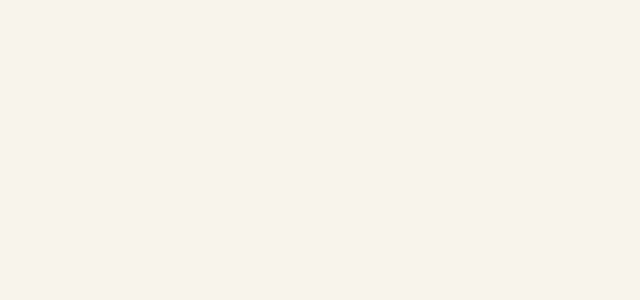
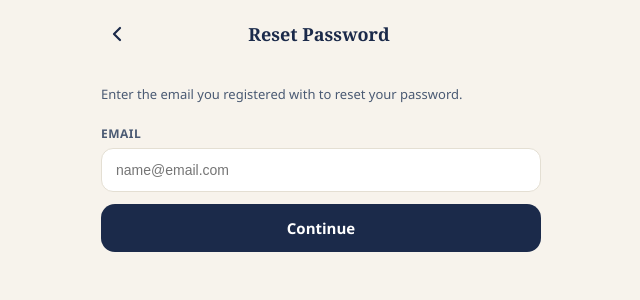
Before and after one commit to Praveena898/Nichex, a Vue app in the folder Frontend/: page /forgot-password in a window 1280 px wide. Before the commit this address had no page. Shown: the top 300 px of the page, without its empty margins (319-959 px from the left). Built offline with nearby package versions, Linux system fonts and the light colour scheme.

Commit message:
Forget password Change

```diff
--- a/Frontend/src/router/index.js
+++ b/Frontend/src/router/index.js
@@ -4,6 +4,7 @@ const routes = [
   { path: '/', name: 'splash', component: () => import('../views/SplashView.vue') },
   { path: '/onboarding', name: 'onboarding', component: () => import('../views/OnboardingView.vue') },
   { path: '/login', name: 'login', component: () => import('../views/LoginView.vue') },
+  { path: '/forgot-password', name: 'forgot-password', component: () => import('../views/ForgotPasswordView.vue') },
   { path: '/register', name: 'register', component: () => import('../views/RegisterView.vue') },
   { path: '/dashboard', name: 'dashboard', component: () => import('../views/DashboardView.vue') },
   { path: '/incoming-call', name: 'incoming-call', component: () => import('../views/IncomingCallView.vue') },
--- /dev/null
+++ b/Frontend/src/views/ForgotPasswordView.vue
@@ -0,0 +1,128 @@
+<template>
+  <div class="page">
+    <div class="topbar">
+      <button class="back-arrow" @click="$router.push('/login')" aria-label="Go back">
+        <svg width="24" height="24" viewBox="0 0 24 24" fill="none" stroke="currentColor" stroke-width="2.2" stroke-linecap="round" stroke-linejoin="round">
+          <path d="M15 18l-6-6 6-6" />
+        </svg>
+      </button>
+      <h2>Reset Password</h2>
+      <span style="width:36px;"></span>
+    </div>
+
+    <div class="content" style="padding-top:10px;">
+
+      <!-- Step 1: verify email -->
+      <template v-if="step === 'verify'">
+        <p class="muted" style="margin-bottom:22px;">Enter the email you registered with to reset your password.</p>
+
+        <label class="label">Email</label>
+        <input class="field" v-model="email" placeholder="name@email.com" :style="verifyError ? 'border-color:var(--red);' : ''" />
+        <div v-if="verifyError" class="field-error">{{ verifyError }}</div>
+
+        <button class="btn btn-primary" @click="verifyEmail">Continue</button>
+      </template>
+
+      <!-- Step 2: set new password -->
+      <template v-else-if="step === 'reset'">
+        <p class="muted" style="margin-bottom:22px;">Choose a new password for <strong>{{ email }}</strong>.</p>
+
+        <label class="label">New Password</label>
+        <input class="field" type="password" v-model="newPassword" placeholder="At least 6 characters" :style="resetError ? 'border-color:var(--red);' : ''" />
+
+        <label class="label">Confirm New Password</label>
+        <input class="field" type="password" v-model="confirmPassword" placeholder="Re-enter password" :style="resetError ? 'border-color:var(--red);' : ''" />
+        <div v-if="resetError" class="field-error">{{ resetError }}</div>
+
+        <button class="btn btn-primary" @click="resetPassword">Reset Password</button>
+      </template>
+
+      <!-- Step 3: success -->
+      <template v-else>
+        <div style="text-align:center; padding-top:30px;">
+          <div style="width:70px;height:70px;border-radius:50%; background:rgba(47,158,104,0.12); border:2px solid var(--green); display:flex;align-items:center;justify-content:center; font-size:28px; margin:0 auto 18px;">✅</div>
+          <h2>Password Updated</h2>
+          <p class="muted" style="margin:8px 0 24px;">You can now log in with your new password.</p>
+          <button class="btn btn-primary" @click="$router.push('/login')">Go to Login</button>
+        </div>
+      </template>
+
+    </div>
+  </div>
+</template>
+
+<script setup>
+import { ref } from 'vue'
+
+const step = ref('verify')
+const email = ref('')
+const newPassword = ref('')
+const confirmPassword = ref('')
+const verifyError = ref('')
+const resetError = ref('')
+
+const emailPattern = /^[^\s@]+@[^\s@]+\.[^\s@]+$/
+
+function verifyEmail() {
+  verifyError.value = ''
+
+  if (!emailPattern.test(email.value.trim())) {
+    verifyError.value = 'Please enter a valid email address.'
+    return
+  }
+
+  const saved = localStorage.getItem('digitalBodyguard.account')
+  if (!saved) {
+    verifyError.value = 'No account found. Please create an account first.'
+    return
+  }
+
+  const account = JSON.parse(saved)
+  if (account.email !== email.value.trim().toLowerCase()) {
+    verifyError.value = 'No account found with that email.'
+    return
+  }
+
+  step.value = 'reset'
+}
+
+function resetPassword() {
+  resetError.value = ''
+
+  if (newPassword.value.length < 6) {
+    resetError.value = 'Password must be at least 6 characters.'
+    return
+  }
+  if (newPassword.value !== confirmPassword.value) {
+    resetError.value = 'Passwords do not match.'
+    return
+  }
+
+  const saved = localStorage.getItem('digitalBodyguard.account')
+  const account = JSON.parse(saved)
+  account.password = newPassword.value
+  localStorage.setItem('digitalBodyguard.account', JSON.stringify(account))
+
+  step.value = 'done'
+}
+</script>
+
+<style scoped>
+.back-arrow {
+  background: none;
+  border: none;
+  color: var(--navy);
+  padding: 4px;
+  display: flex;
+  align-items: center;
+  justify-content: center;
+  cursor: pointer;
+  transition: opacity 0.15s ease;
+}
+.back-arrow:hover { opacity: 0.6; }
+.field-error {
+  color: var(--red);
+  font-size: 12px;
+  margin: -6px 0 12px;
+}
+</style>
--- a/Frontend/src/views/LoginView.vue
+++ b/Frontend/src/views/LoginView.vue
@@ -1,7 +1,16 @@
 <template>
   <div class="page">
-    <div class="content" style="padding-top:60px;">
-      <h2 style="margin-bottom:4px;">{{ t('login.title') }}</h2>
+    <div class="topbar">
+      <button class="back-arrow" @click="$router.back()" aria-label="Go back">
+        <svg width="24" height="24" viewBox="0 0 24 24" fill="none" stroke="currentColor" stroke-width="2.2" stroke-linecap="round" stroke-linejoin="round">
+          <path d="M15 18l-6-6 6-6" />
+        </svg>
+      </button>
+      <h2>{{ t('login.title') }}</h2>
+      <span style="width:36px;"></span>
+    </div>
+
+    <div class="content" style="padding-top:20px;">
       <p class="muted" style="margin-bottom:26px;">{{ t('login.subtitle') }}</p>
 
       <label class="label">{{ t('login.emailLabel') }}</label>
@@ -14,7 +23,7 @@
 
       <div class="row" style="margin-bottom:20px;">
         <label class="muted"><input type="checkbox" /> {{ t('login.remember') }}</label>
-        <router-link to="/help" class="muted" style="text-decoration:underline;">{{ t('login.forgot') }}</router-link>
+        <router-link to="/forgot-password" class="muted" style="text-decoration:underline;">{{ t('login.forgot') }}</router-link>
       </div>
 
       <div v-if="formError" class="field-error" style="margin-bottom:12px;">{{ formError }}</div>
@@ -74,6 +83,18 @@ function handleLogin() {
 </script>
 
 <style scoped>
+.back-arrow {
+  background: none;
+  border: none;
+  color: var(--navy);
+  padding: 4px;
+  display: flex;
+  align-items: center;
+  justify-content: center;
+  cursor: pointer;
+  transition: opacity 0.15s ease;
+}
+.back-arrow:hover { opacity: 0.6; }
 .field-error {
   color: var(--red);
   font-size: 12px;
--- a/Frontend/src/views/ProfileView.vue
+++ b/Frontend/src/views/ProfileView.vue
@@ -20,8 +20,8 @@
       </div>
 
       <div class="card" v-if="!editing">
-        <div class="row" style="margin-bottom:8px;"><span class="muted">Phone</span><span>{{ savedPhone }}</span></div>
-        <div class="row"><span class="muted">Email</span><span>{{ savedEmail }}</span></div>
+        <div class="row" style="margin-bottom:8px;"><span class="muted">Phone</span><span>{{ account.phone || '—' }}</span></div>
+        <div class="row"><span class="muted">Email</span><span>{{ account.email || '—' }}</span></div>
       </div>
 
       <div class="card" v-else>
@@ -54,35 +54,23 @@
 import { ref, reactive, computed, onMounted } from 'vue'
 import AppShell from '../components/AppShell.vue'
 
-const STORAGE_KEY = 'digitalBodyguard.profile'
+const ACCOUNT_KEY = 'digitalBodyguard.account'
 
-const fullName = ref('Ramesh Gupta')
-const savedPhone = ref('+91 98xxx xx000')
-const savedEmail = ref('ramesh@email.com')
+const account = ref({ name: '', phone: '', email: '' })
 const contactsCount = ref(0)
 
-const initial = computed(() => fullName.value.charAt(0).toUpperCase() || 'U')
+const fullName = computed(() => account.value.name || 'Your Name')
+const initial = computed(() => (account.value.name || 'U').charAt(0).toUpperCase())
 
 const editing = ref(false)
 const phoneError = ref('')
 const emailError = ref('')
 const form = reactive({ phone: '', email: '' })
 
-function loadProfile() {
-  const savedProfile = localStorage.getItem(STORAGE_KEY)
-  const savedAccount = localStorage.getItem('digitalBodyguard.account')
-
-  if (savedAccount) {
-    const account = JSON.parse(savedAccount)
-    if (account.name) fullName.value = account.name
-    if (account.phone) savedPhone.value = account.phone
-    if (account.email) savedEmail.value = account.email
-  }
-
-  if (savedProfile) {
-    const data = JSON.parse(savedProfile)
-    if (data.phone) savedPhone.value = data.phone
-    if (data.email) savedEmail.value = data.email
+function loadAccount() {
+  const saved = localStorage.getItem(ACCOUNT_KEY)
+  if (saved) {
+    account.value = JSON.parse(saved)
   }
 
   const savedContacts = localStorage.getItem('digitalBodyguard.contacts')
@@ -93,8 +81,8 @@ function loadProfile() {
 
 function toggleEdit() {
   if (!editing.value) {
-    form.phone = savedPhone.value
-    form.email = savedEmail.value
+    form.phone = account.value.phone || ''
+    form.email = account.value.email || ''
     phoneError.value = ''
     emailError.value = ''
   }
@@ -120,13 +108,15 @@ function validate() {
 
 function saveDetails() {
   if (!validate()) return
-  savedPhone.value = form.phone
-  savedEmail.value = form.email
-  localStorage.setItem(STORAGE_KEY, JSON.stringify({ phone: savedPhone.value, email: savedEmail.value }))
+
+  account.value.phone = form.phone
+  account.value.email = form.email.trim().toLowerCase()
+  localStorage.setItem(ACCOUNT_KEY, JSON.stringify(account.value))
+
   editing.value = false
 }
 
-onMounted(loadProfile)
+onMounted(loadAccount)
 </script>
 
 <style scoped>
```
